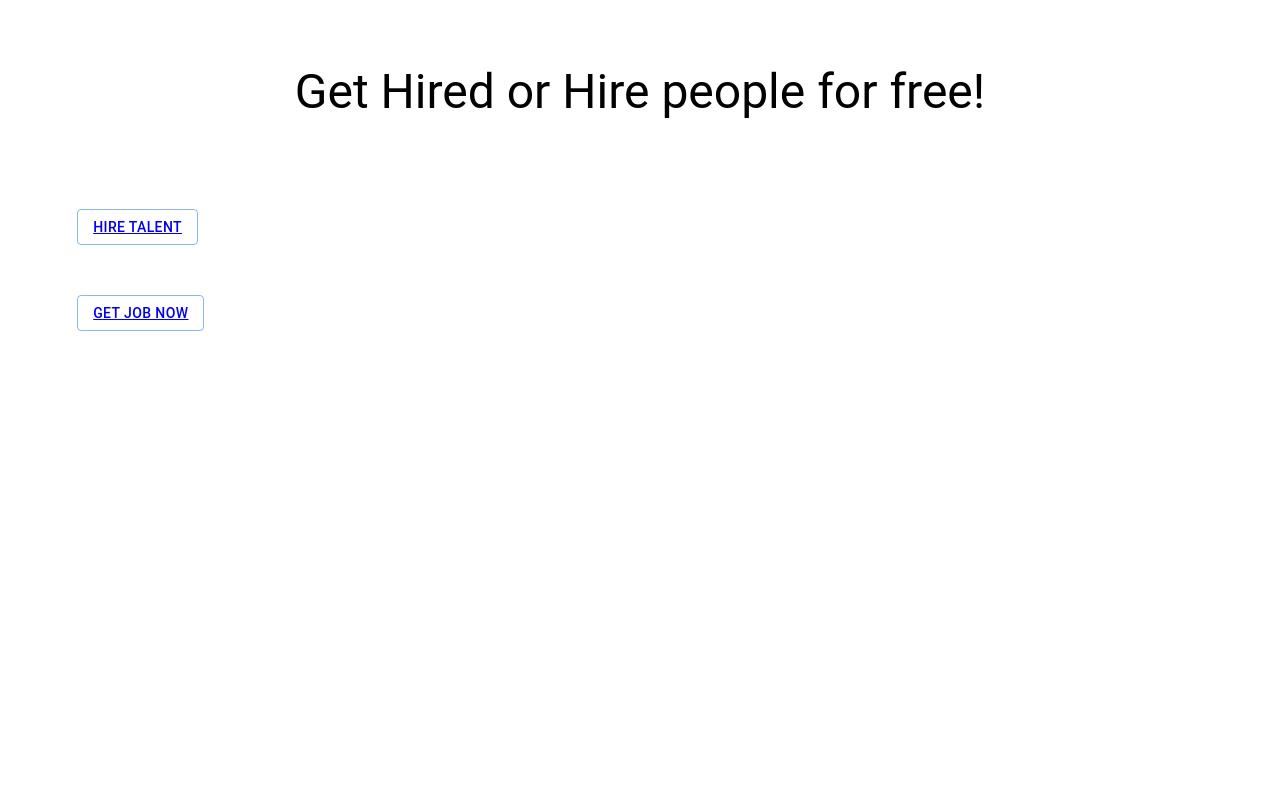
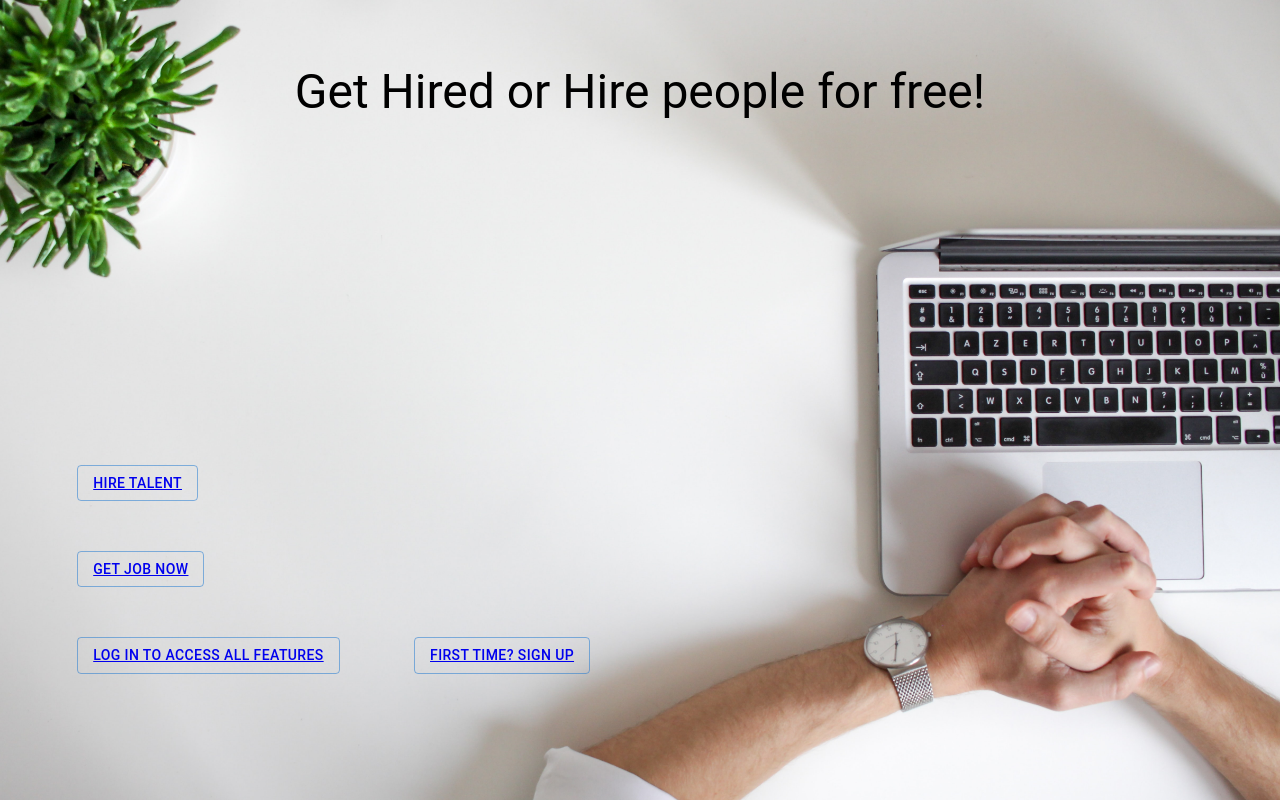
Before and after one commit to md-ashikul-islam/Job-Market, a React (Create React App) app in the folder frontend/: page / in a window 1280 px wide. Built offline with nearby package versions, Linux system fonts and the light colour scheme.

Commit message:
UI Update

```diff
--- a/frontend/src/App.css
+++ b/frontend/src/App.css
@@ -26,6 +26,7 @@
 
 .ul {
   list-style: none;
+  margin-top: 20rem;
 }
 
 .App-link {
--- a/frontend/src/index.css
+++ b/frontend/src/index.css
@@ -5,6 +5,9 @@ body {
     sans-serif;
   -webkit-font-smoothing: antialiased;
   -moz-osx-font-smoothing: grayscale;
+  background: url("./resources/background.jpg");
+  background-size:cover;
+  background-repeat: no-repeat;
 }
 
 code {
--- a/frontend/src/pages/Dashboard.js
+++ b/frontend/src/pages/Dashboard.js
@@ -29,7 +29,7 @@ export default function Home() {
             <Tab label="Create Post" value="1" />
           </TabList>
         </Box>
-        <TabPanel value="1"><Create /></TabPanel>
+        <TabPanel value="1" sx={{opacity:"70%"}}><Create /></TabPanel>
       </TabContext>
     </Box>
     </>
--- a/frontend/src/pages/Feed.js
+++ b/frontend/src/pages/Feed.js
@@ -34,7 +34,7 @@ console.log(post);
   return (
     <Grid container spacing={2} sx={{ margin: "2%" }}>
       <Grid item xs={12} sx={12} md={12} lg={12}>
-      <Button sx={{ margin: "1% 2%" }} variant="outlined">
+      <Button sx={{backgroundColor:"white", opacity: "50%" }} variant="outlined">
             <Link to="/">Home</Link>
           </Button>
         <Box>
@@ -47,7 +47,7 @@ console.log(post);
               ),
             }}
             placeholder="Search..."
-            sx={{ width: "75%", padding: "2% auto" }}
+            sx={{ width: "75%", padding: "2% auto",backgroundColor:'whitesmoke',opacity:"50%" }}
             fullWidth
             onChange={(e) => setQuery(e.target.value)}
           />
--- a/frontend/src/pages/Home.js
+++ b/frontend/src/pages/Home.js
@@ -25,6 +25,18 @@ const Home = () => {
             </Link>
             </Button>
           </li>
+          <li>
+          <Button sx={{ margin:"2% 3%"}} variant="outlined">
+            <Link to="/employee/feed">
+              Log In To Access All Features
+            </Link>
+            </Button>
+            <Button sx={{ margin:"2% 3%"}} variant="outlined">
+            <Link to="/employee/feed">
+              First Time? Sign Up
+            </Link>
+            </Button>
+          </li>
         </ul>
       </div>
     </div>
```
Also changed, not shown: frontend/src/resources/background.jpg (added).
